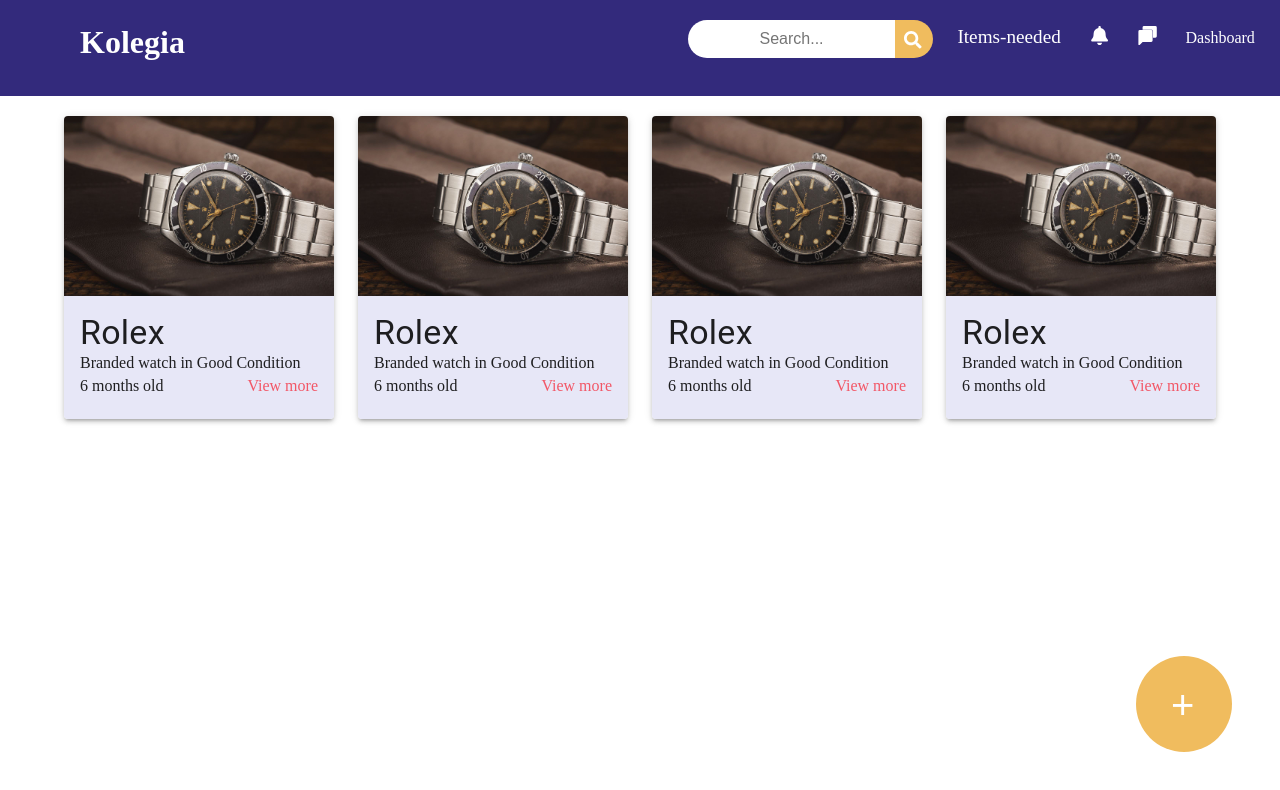
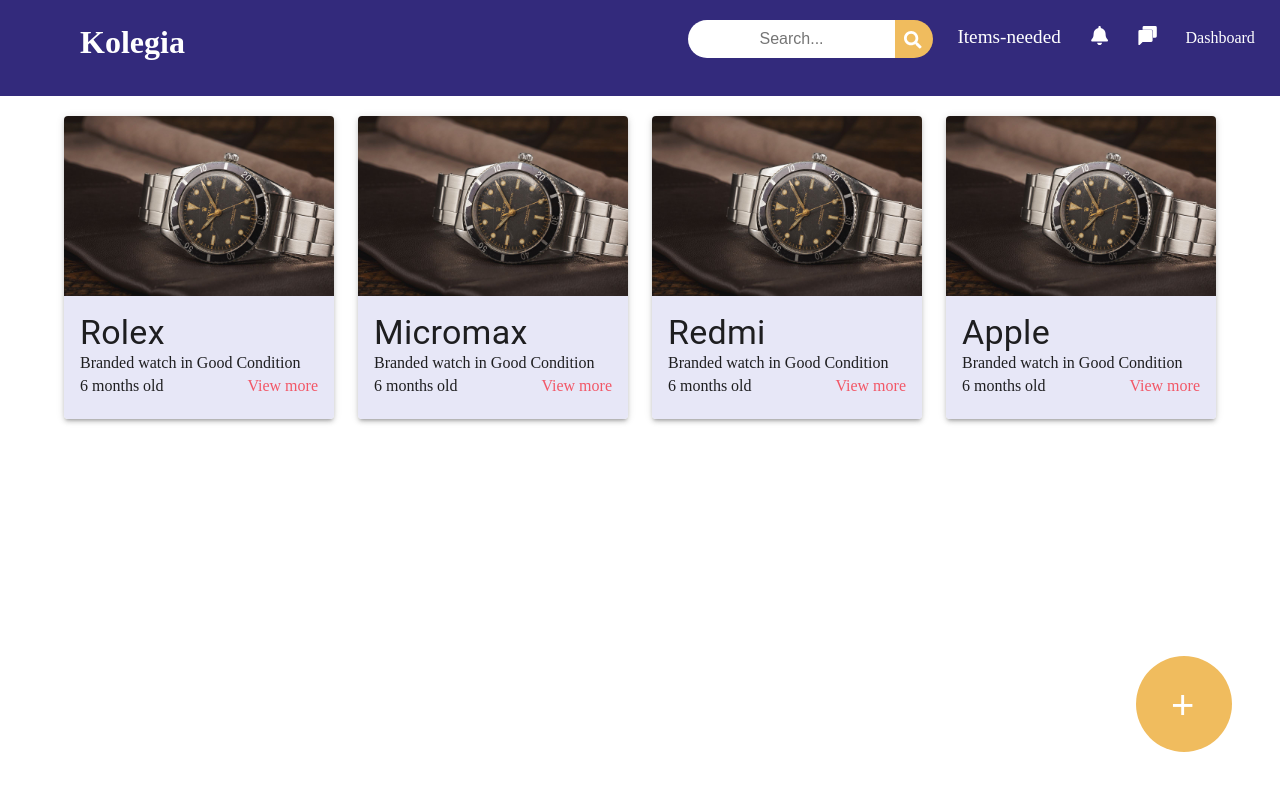
Before and after one commit to AdityaPandey03/Kolegia_FrontEnd, a React (Create React App) app in the folder client/: page / in a window 1280 px wide. Shown: the top 790 px of the page. Built offline with nearby package versions, Linux system fonts and the light colour scheme; data requests are answered from the project's data file.

Commit message:
adding json data

```diff
--- /dev/null
+++ b/client/data/db.json
@@ -0,0 +1,24 @@
+{
+    "data": [
+      {
+        "name": "Rolex",
+        "description": "Branded watch in Good Condition ",
+        "time": "6 months old"
+      },
+      {
+        "name": "Micromax",
+        "description": "Branded watch in Good Condition",
+        "time": "6 months old"
+      },
+      {
+        "name": "Redmi",
+        "description": "Branded watch in Good Condition",
+        "time": "6 months old"
+      },
+      {
+        "name": "Apple",
+        "description": "Branded watch in Good Condition",
+        "time": "6 months old"
+      }
+    ]
+  }
--- a/client/src/App.js
+++ b/client/src/App.js
@@ -22,7 +22,7 @@
 
   return <div className="App">
 
-    <Navbar/>
+    <Navbar />
 
     <Cards/>
     <div className="circle"><button onClick={toggleModal} className="btn-modal btn">
--- a/client/src/Components/Appbar/Navbar.css
+++ b/client/src/Components/Appbar/Navbar.css
@@ -115,7 +115,7 @@
 
 
       background: black;
-      top: 80px;
+      top: 12vh;
       left: -100%;
       text-align: start;
       transition: all .5s;
--- a/client/src/Components/Appbar/Navbar.js
+++ b/client/src/Components/Appbar/Navbar.js
@@ -1,5 +1,6 @@
 import { FaBell,FaBars,FaSearch } from "react-icons/fa";
 import { SiGooglechat } from "react-icons/si";
+
 import './Navbar.css'
 const Navbar = () => {
     return (
@@ -16,7 +17,7 @@
         <li> <form className="form"
                 id="form">
 
-          <input type="text" placeholder='Search...' id="search" className="search" />
+          <input  type="text" placeholder='Search...' id="search" className="search" />
           <div className="icon"><FaSearch/></div>
                 </form></li>
                 <div className="a">
--- a/client/src/Components/Cards/Card.js
+++ b/client/src/Components/Cards/Card.js
@@ -5,8 +5,8 @@
 import './Card.css'
 import { CardContent } from '@mui/material';
 import { makeStyles } from '@mui/styles';
-import Box from '@mui/material/Box';
-import Button from '@mui/material/Button';
+// import Box from '@mui/material/Box';
+// import Button from '@mui/material/Button';
 
 
 
@@ -35,7 +35,7 @@
     }
 })
 
-const NoteCard = ({data}) => {
+const NoteCard = ({data,img}) => {
     const classes= useStyles();
     return (
         <Card elevation={3} className={classes.card}>
@@ -43,7 +43,7 @@
             className={classes.media}
             component="img"
            padding='5'
-            image={data.img}
+            image={img}
             alt="watch"
             />
 
--- a/client/src/Components/Cards/Cards.js
+++ b/client/src/Components/Cards/Cards.js
@@ -3,6 +3,7 @@
 import { Container } from '@mui/material';
 import Rolex from '../../assests/Rolex.jpg'
 import { makeStyles } from "@mui/styles";
+import {useState,useEffect} from 'react'
 
 const useStyles = makeStyles((theme)=>{
   return{
@@ -12,34 +13,49 @@
   }
 })
 
-const data=[
-    {
-        name:'Rolex',
-        description:'Branded watch in Good Condition',
-        time:'6 months old',
-        img:Rolex
-    },
-    {
-      name:'Rolex',
-      description:'Branded watch in Good Condition',
-      time:'6 months old',
-      img:Rolex
-  },
-  {
-    name:'Rolex',
-    description:'Branded watch in Good Condition',
-    time:'6 months old',
-    img:Rolex
-},
-{
-  name:'Rolex',
-  description:'Branded watch in Good Condition',
-  time:'6 months old',
-  img:Rolex
-}
-]
+
+
+
+
+
+// const Data=[
+//     {
+//         name:'Rolex',
+//         description:'Branded watch in Good Condition',
+//         time:'6 months old',
+//         img:Rolex
+//     },
+//     {
+//       name:'Rolex',
+//       description:'Branded watch in Good Condition',
+//       time:'6 months old',
+//       img:Rolex
+//   },
+//   {
+//     name:'Rolex',
+//     description:'Branded watch in Good Condition',
+//     time:'6 months old',
+//     img:Rolex
+// },
+// {
+//   name:'Rolex',
+//   description:'Branded watch in Good Condition',
+//   time:'6 months old',
+//   img:Rolex
+// }
+// ]
 
 const Cards = () => {
+  const [data,setData]=useState([]);
+
+
+  useEffect(()=>{
+    fetch('http://localhost:8000/data')
+    .then((res)=>res.json())
+    .then((data)=>setData(data))
+  },[])
+
+
 
   const classes=useStyles();
     return (
@@ -50,7 +66,7 @@
          return(
            <Grid lg={3} sm={4} xm={12}  md={4} item key={item.id}>
 
-           <NoteCard  data={item}/>
+           <NoteCard img={Rolex}  data={item}/>
            </Grid>
 
          )
```
